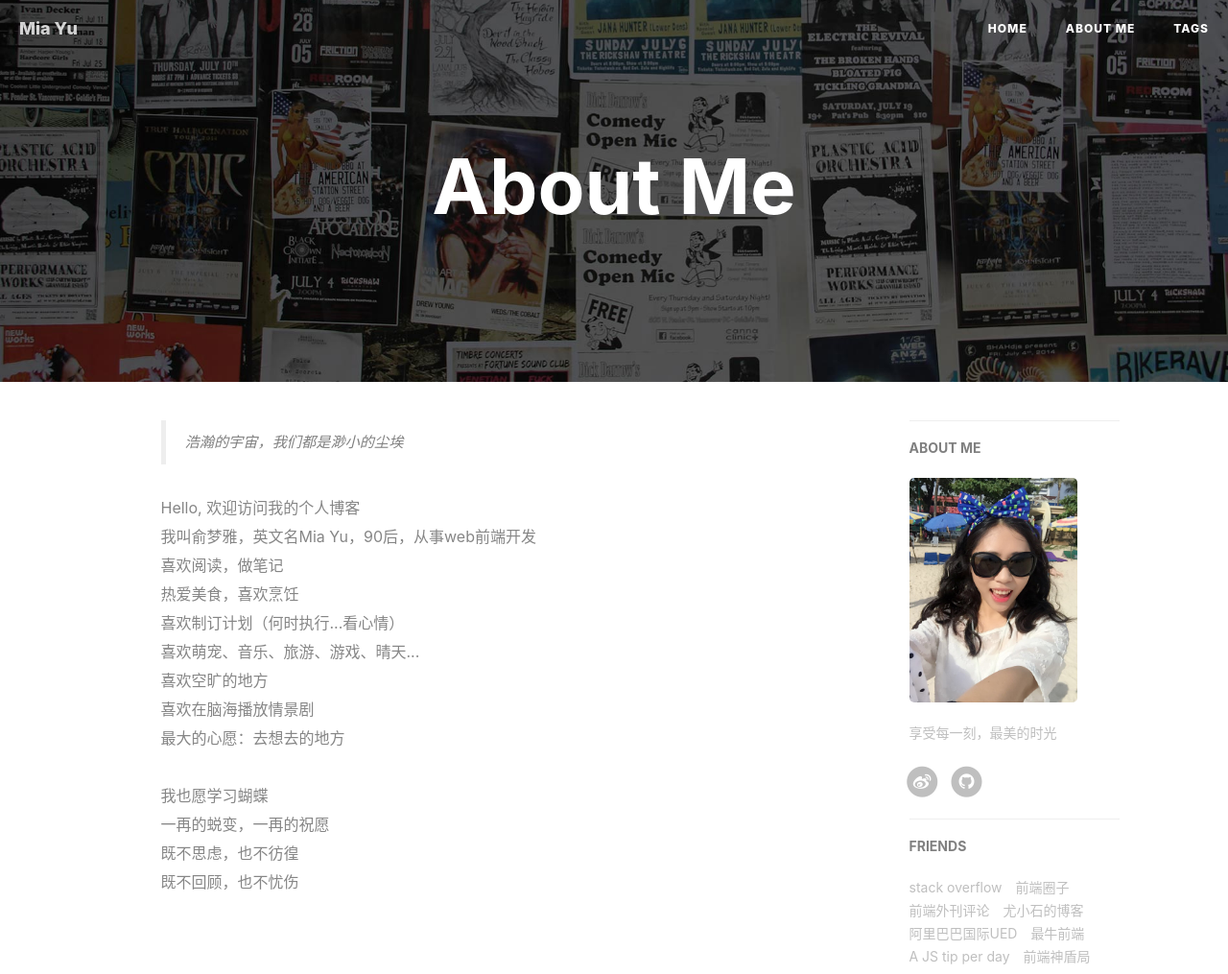
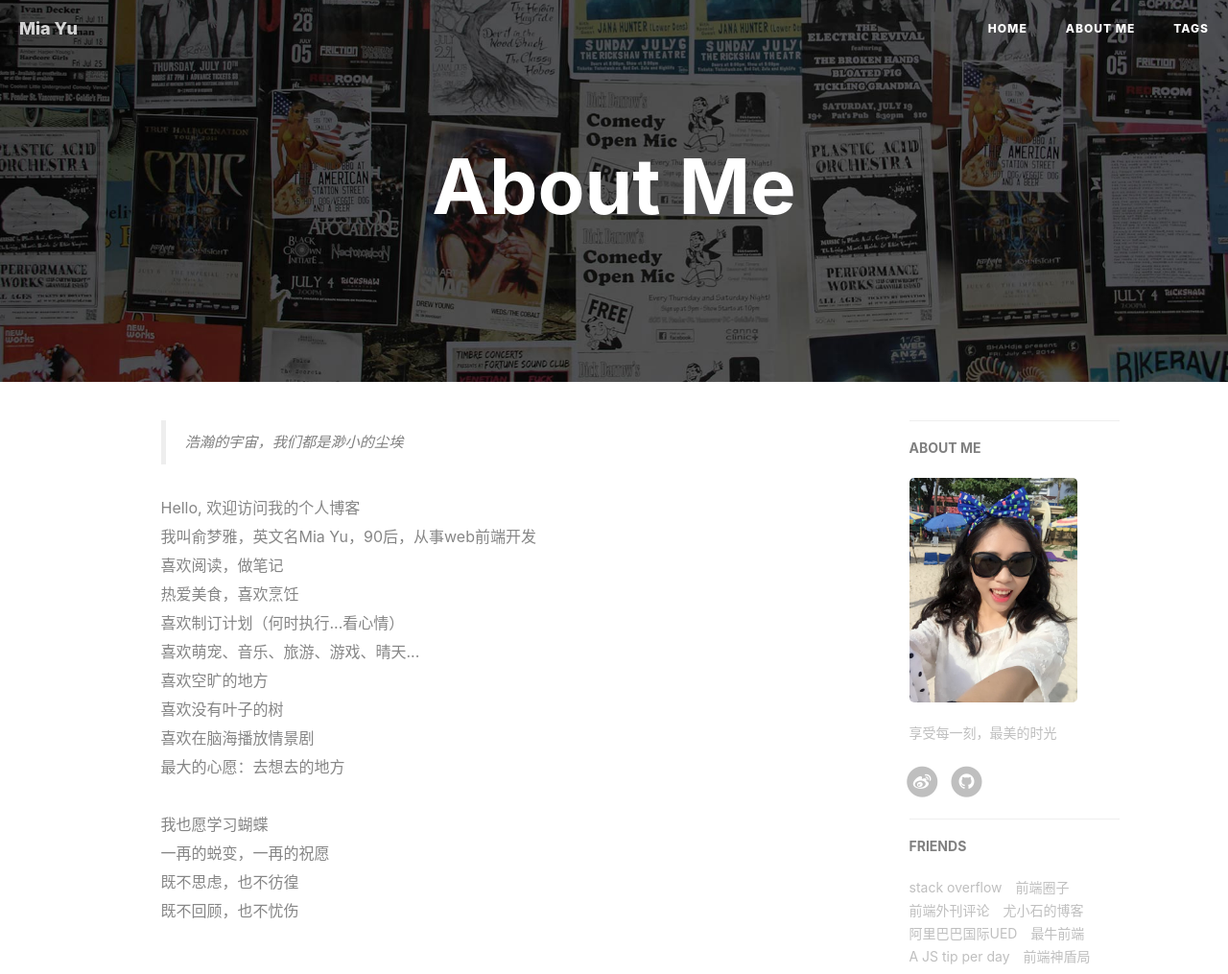
Before and after one commit to yomonah/yomonah.github.io, a Jekyll site: the page built from about.html, in a window 1280 px wide, cut to the strip 0-1015 px from the top of the page. Shown: the whole strip at 96% size. Built offline with Jekyll 4.4.1, drawn with Linux system fonts in a browser that asks for light colours; nearby versions of some CDN libraries; comment, search, counter and statistics services are not loaded.

Commit message:
about me

```diff
--- a/about.html
+++ b/about.html
@@ -17,6 +17,7 @@ header-img: "img/home-bg.jpg"
     喜欢制订计划（何时执行...看心情）<br>
     喜欢萌宠、音乐、旅游、游戏、晴天...<br>
     喜欢空旷的地方<br>
+    喜欢没有叶子的树<br>
     喜欢在脑海播放情景剧<br>
     最大的心愿：去想去的地方<br>
     <br>
```
